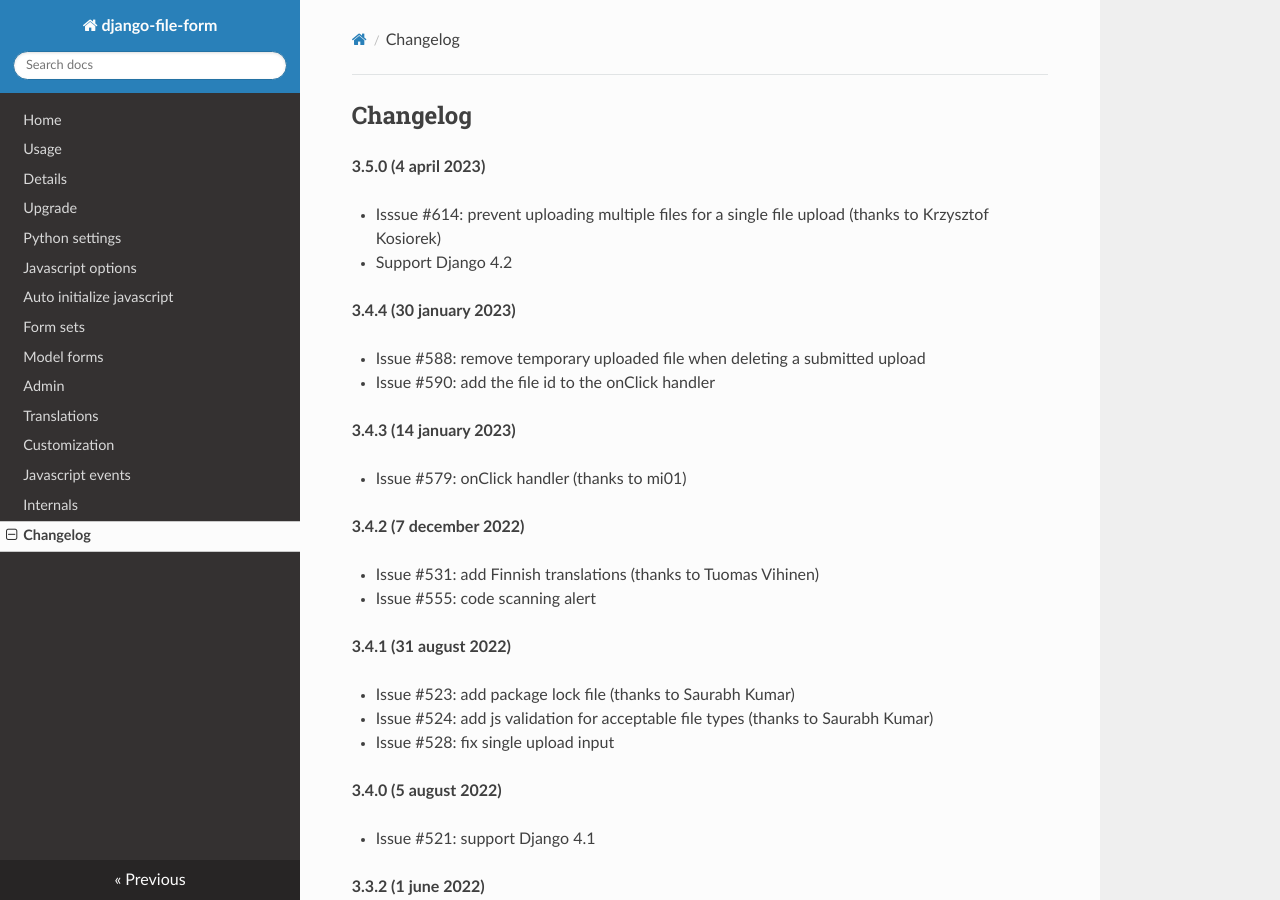
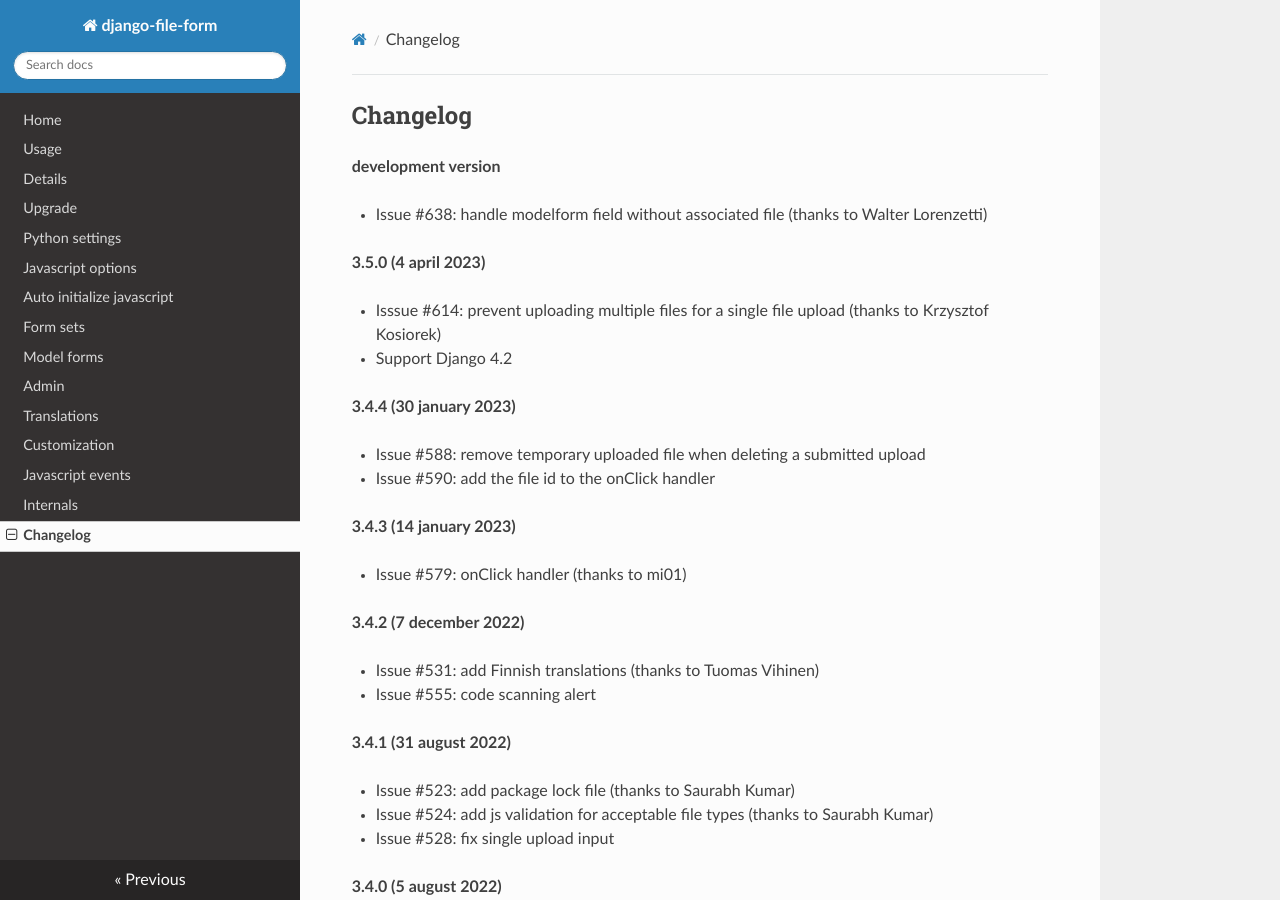
Before and after one commit to mbraak/django-file-form, an MkDocs documentation site: the page built from docs/changelog.md, in a window 1280 px wide and 900 px high. Built offline with MkDocs 1.6.1, drawn with Linux system fonts in a browser that asks for light colours; nearby versions of some CDN libraries.

Commit message:
Update changelog

```diff
--- a/docs/changelog.md
+++ b/docs/changelog.md
@@ -1,4 +1,8 @@
 ## Changelog
+
+**development version**
+
+- Issue #638: handle modelform field without associated file (thanks to Walter Lorenzetti)
 
 **3.5.0 (4 april 2023)**
 
```
